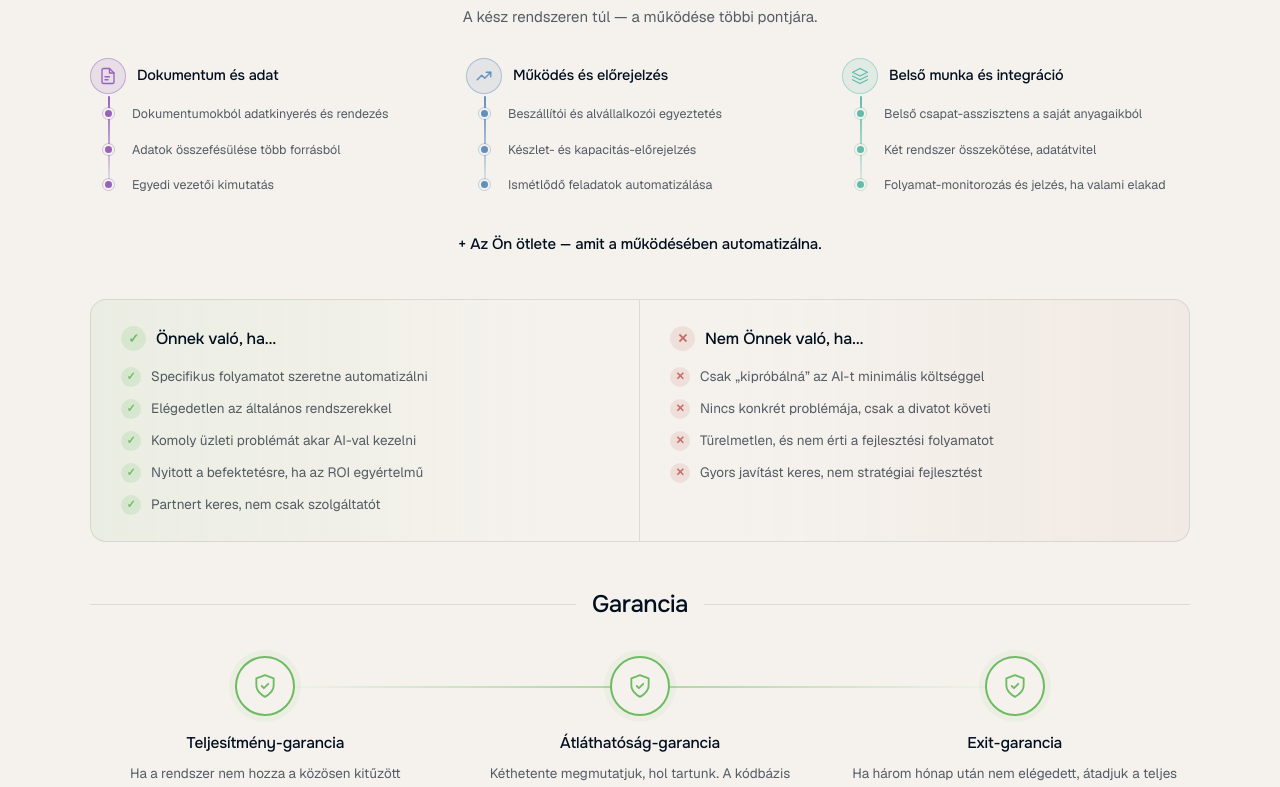
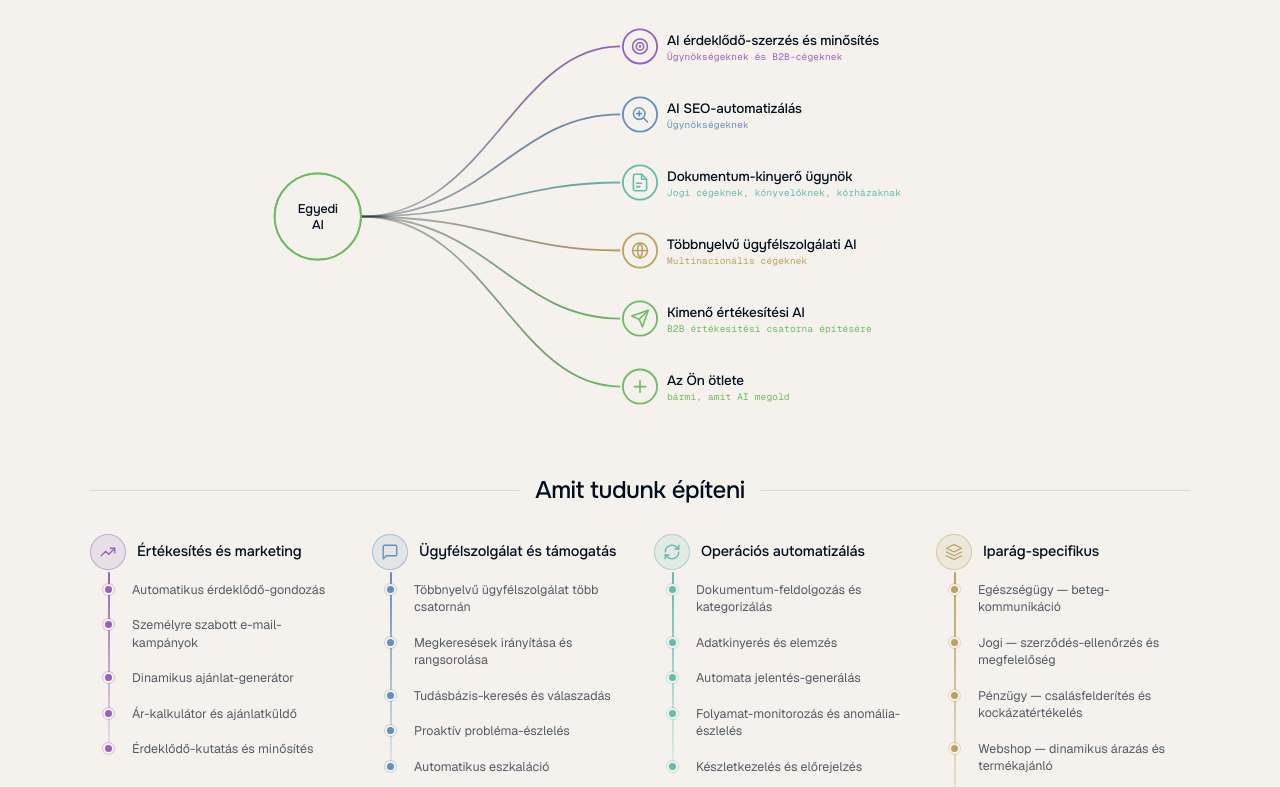
Before and after one commit to AlpineWebdevelopment/atrium, a Next.js app: page / in a window 1280 px wide. Shown: the part 4900-5687 px from the top of the page. Built offline with nearby package versions, Linux system fonts and the light colour scheme.

Commit message:
Revert Egyedi fejlesztes merge (back to previous version)
Co-Authored-By: Claude Opus 4.8 <noreply@anthropic.com>

```diff
--- a/src/app/globals.css
+++ b/src/app/globals.css
@@ -1905,16 +1905,7 @@ html.dark { --viz-purple-soft: #1d1b33; }
 
 /* What we can build — four branch trees: a category node with a colour-matched
    spine dropping through its capability nodes (a graph, not cards) */
-.cux__cats { display: grid; grid-template-columns: repeat(3, 1fr); gap: 28px; }
-.cux__cats-lead {
-  margin: 4px auto 30px; max-width: 560px; text-align: center;
-  font-family: var(--font-body); font-size: 15px; line-height: 1.55; color: var(--ink-70);
-}
-.cux__cats-note {
-  margin: 30px auto 0; text-align: center;
-  font-family: var(--font-display); font-weight: 500; font-size: 15px;
-  letter-spacing: -0.01em; color: var(--ink);
-}
+.cux__cats { display: grid; grid-template-columns: repeat(4, 1fr); gap: 28px; }
 .cux__catcol-head { display: flex; align-items: center; gap: 11px; }
 .cux__catcol-ico {
   width: 36px; height: 36px; border-radius: 50%; flex-shrink: 0;
--- a/src/components/CustomSolutions.tsx
+++ b/src/components/CustomSolutions.tsx
@@ -19,39 +19,101 @@ const ICON_PATHS: Record<IconKey, React.ReactNode> = {
   layers: (<><path d="M12 2 2 7l10 5 10-5-10-5z" /><path d="M2 17l10 5 10-5" /><path d="M2 12l10 5 10-5" /></>),
 };
 
-/* ATRIUM-EDIT EF1 — dropped the redundant radial "Példa projektek" diagram and
-   folded the bespoke examples into the regrouped "Amit tudunk építeni" columns
-   (data / operations / internal), so the shape no longer mirrors Meridian's
-   sales/support/ops/industry menu and the industry column is gone. */
+const PROJECTS: { ico: IconKey; t: string; d: string; who: string; c: string }[] = [
+  {
+    ico: "target",
+    t: "AI érdeklődő-szerzés és minősítés",
+    d: "Magától megtalálja a lehetséges ügyfeleket — LinkedInen, a weboldal látogatói és a meglévő adatbázisok alapján. Minősíti, csoportokba rendezi, és személyre szabott megkeresést indít. Ember nélkül.",
+    who: "Ügynökségeknek és B2B-cégeknek",
+    c: "#9662BC",
+  },
+  {
+    ico: "search",
+    t: "AI SEO-automatizálás",
+    d: "Átnézi az ügyféloldalakat, megmutatja a hibákat, tartalmat javasol és rendbe teszi a meta-adatokat. A jelentés magától megy ki. Egy csapat 50 ügyfelet visz két ember helyett.",
+    who: "Ügynökségeknek",
+    c: "#628FBC",
+  },
+  {
+    ico: "doc",
+    t: "Dokumentum-kinyerő ügynök",
+    d: "Több ezer dokumentum közül is másodpercek alatt megtalálja és kiemeli a kért adatot. Ott segít, ahol ma órákba telik a keresés.",
+    who: "Jogi cégeknek, könyvelőknek, kórházaknak",
+    c: "#62BCAC",
+  },
+  {
+    ico: "globe",
+    t: "Többnyelvű ügyfélszolgálati AI",
+    d: "Tíznél több nyelven válaszol, és folyamatosan együtt mozog a belső rendszereivel. Rögzíti a megkeresést, megnézi a státuszt, kezeli a gyakori kérdéseket — magától.",
+    who: "Multinacionális cégeknek",
+    c: "#BCA162",
+  },
+  {
+    ico: "send",
+    t: "Kimenő értékesítési AI",
+    d: "Hideghívásban és LinkedInen is személyre szabottan keresi meg a célpontokat. Figyeli a válaszokat, és csak az érett érdeklődőt adja tovább az értékesítőnek.",
+    who: "B2B értékesítési csatorna építésére",
+    c: "#6DBC61",
+  },
+];
+
+/* mind-map: the projects + an open-ended node, fanning from one root */
+const MAP_NODES = [
+  ...PROJECTS,
+  { ico: "plus" as IconKey, t: "Az Ön ötlete", d: "", who: "bármi, amit AI megold", c: "#6DBC61" },
+];
+const MAP_W = 1000, MAP_H = 470;
+const ROOT = { x: 142, y: MAP_H / 2, r: 48 };
+const NODE_X = 500;
+const nodeY = (i: number) => 46 + i * ((MAP_H - 92) / (MAP_NODES.length - 1));
+
 const CATEGORIES = [
   {
-    h: "Dokumentum és adat",
+    h: "Értékesítés és marketing",
     c: "#9662BC",
-    ico: "doc" as IconKey,
+    ico: "trend" as IconKey,
     items: [
-      "Dokumentumokból adatkinyerés és rendezés",
-      "Adatok összefésülése több forrásból",
-      "Egyedi vezetői kimutatás",
+      "Automatikus érdeklődő-gondozás",
+      "Személyre szabott e-mail-kampányok",
+      "Dinamikus ajánlat-generátor",
+      "Ár-kalkulátor és ajánlatküldő",
+      "Érdeklődő-kutatás és minősítés",
     ],
   },
   {
-    h: "Működés és előrejelzés",
+    h: "Ügyfélszolgálat és támogatás",
     c: "#628FBC",
-    ico: "trend" as IconKey,
+    ico: "chat" as IconKey,
     items: [
-      "Beszállítói és alvállalkozói egyeztetés",
-      "Készlet- és kapacitás-előrejelzés",
-      "Ismétlődő feladatok automatizálása",
+      "Többnyelvű ügyfélszolgálat több csatornán",
+      "Megkeresések irányítása és rangsorolása",
+      "Tudásbázis-keresés és válaszadás",
+      "Proaktív probléma-észlelés",
+      "Automatikus eszkaláció",
     ],
   },
   {
-    h: "Belső munka és integráció",
+    h: "Operációs automatizálás",
     c: "#62BCAC",
+    ico: "refresh" as IconKey,
+    items: [
+      "Dokumentum-feldolgozás és kategorizálás",
+      "Adatkinyerés és elemzés",
+      "Automata jelentés-generálás",
+      "Folyamat-monitorozás és anomália-észlelés",
+      "Készletkezelés és előrejelzés",
+    ],
+  },
+  {
+    h: "Iparág-specifikus",
+    c: "#BCA162",
     ico: "layers" as IconKey,
     items: [
-      "Belső csapat-asszisztens a saját anyagaikból",
-      "Két rendszer összekötése, adatátvitel",
-      "Folyamat-monitorozás és jelzés, ha valami elakad",
+      "Egészségügy — beteg-kommunikáció",
+      "Jogi — szerződés-ellenőrzés és megfelelőség",
+      "Pénzügy — csalásfelderítés és kockázatértékelés",
+      "Webshop — dinamikus árazás és termékajánló",
+      "HR — önéletrajz-szűrés és jelölt-előszűrés",
     ],
   },
 ];
@@ -126,10 +188,60 @@ export default function CustomSolutions() {
           </div>
         </div>
 
-        {/* What we can build — bespoke work outside the core system */}
+        {/* Example projects */}
         <div className="cux__sec reveal" data-delay="2">
+          <h3 className="cux__sec-h"><span>Példa projektek</span></h3>
+          {/* desktop: mind-map — one root fanning out to the projects */}
+          <svg className="cux__map" viewBox={`0 0 ${MAP_W} ${MAP_H}`} role="img" aria-label="Egyedi AI — példa projektek">
+            <defs>
+              {MAP_NODES.map((n, i) => (
+                <linearGradient key={i} id={`gmap${i}`} gradientUnits="userSpaceOnUse" x1={ROOT.x} y1={ROOT.y} x2={NODE_X} y2={nodeY(i)}>
+                  <stop offset="0%" stopColor="rgba(1,14,30,0.16)" />
+                  <stop offset="100%" stopColor={n.c} />
+                </linearGradient>
+              ))}
+            </defs>
+            {MAP_NODES.map((n, i) => {
+              const y = nodeY(i);
+              return <path key={i} d={`M${ROOT.x + ROOT.r},${ROOT.y} C 330,${ROOT.y} 360,${y} ${NODE_X - 22},${y}`} fill="none" stroke={`url(#gmap${i})`} strokeWidth="2" />;
+            })}
+            <circle cx={ROOT.x} cy={ROOT.y} r={ROOT.r} fill="var(--bone)" stroke="#6DBC61" strokeWidth="2" />
+            <circle cx={ROOT.x} cy={ROOT.y} r={ROOT.r} fill="none" stroke="#6DBC61" strokeWidth="2">
+              <animate attributeName="r" values={`${ROOT.r};${ROOT.r + 20}`} dur="2.6s" repeatCount="indefinite" />
+              <animate attributeName="opacity" values="0.45;0" dur="2.6s" repeatCount="indefinite" />
+            </circle>
+            <text className="cux__map-root" x={ROOT.x} y={ROOT.y - 4} textAnchor="middle">Egyedi</text>
+            <text className="cux__map-root" x={ROOT.x} y={ROOT.y + 14} textAnchor="middle">AI</text>
+            {MAP_NODES.map((n, i) => {
+              const y = nodeY(i);
+              return (
+                <g key={i}>
+                  <circle cx={NODE_X} cy={y} r="19" fill="var(--bone)" stroke={n.c} strokeWidth="2" />
+                  <svg x={NODE_X - 11} y={y - 11} width="22" height="22" viewBox="0 0 24 24" fill="none" stroke={n.c} strokeWidth="1.9" strokeLinecap="round" strokeLinejoin="round" style={{ color: n.c }}>
+                    {ICON_PATHS[n.ico]}
+                  </svg>
+                  <text className="cux__map-t" x={NODE_X + 30} y={y - 2}>{n.t}</text>
+                  <text className="cux__map-sub" x={NODE_X + 30} y={y + 15} fill={n.c}>{n.who}</text>
+                </g>
+              );
+            })}
+          </svg>
+
+          {/* mobile: vertical spine version of the same map */}
+          <div className="cux__maplist">
+            {MAP_NODES.map((n, i) => (
+              <div className="cux__mapitem" key={i} style={{ ["--pc" as string]: n.c } as React.CSSProperties}>
+                <span className="cux__mapitem-dot" />
+                <b className="cux__mapitem-t">{n.t}</b>
+                <span className="cux__mapitem-sub">{n.who}</span>
+              </div>
+            ))}
+          </div>
+        </div>
+
+        {/* What we can build */}
+        <div className="cux__sec reveal">
           <h3 className="cux__sec-h"><span>Amit tudunk építeni</span></h3>
-          <p className="cux__cats-lead">A kész rendszeren túl — a működése többi pontjára.</p>
           <div className="cux__cats">
             {CATEGORIES.map((cat, i) => (
               <div className="cux__catcol" key={i} style={{ ["--pc" as string]: cat.c } as React.CSSProperties}>
@@ -147,7 +259,6 @@ export default function CustomSolutions() {
               </div>
             ))}
           </div>
-          <p className="cux__cats-note">+ Az Ön ötlete — amit a működésében automatizálna.</p>
         </div>
 
         {/* Fit / not fit */}
```
